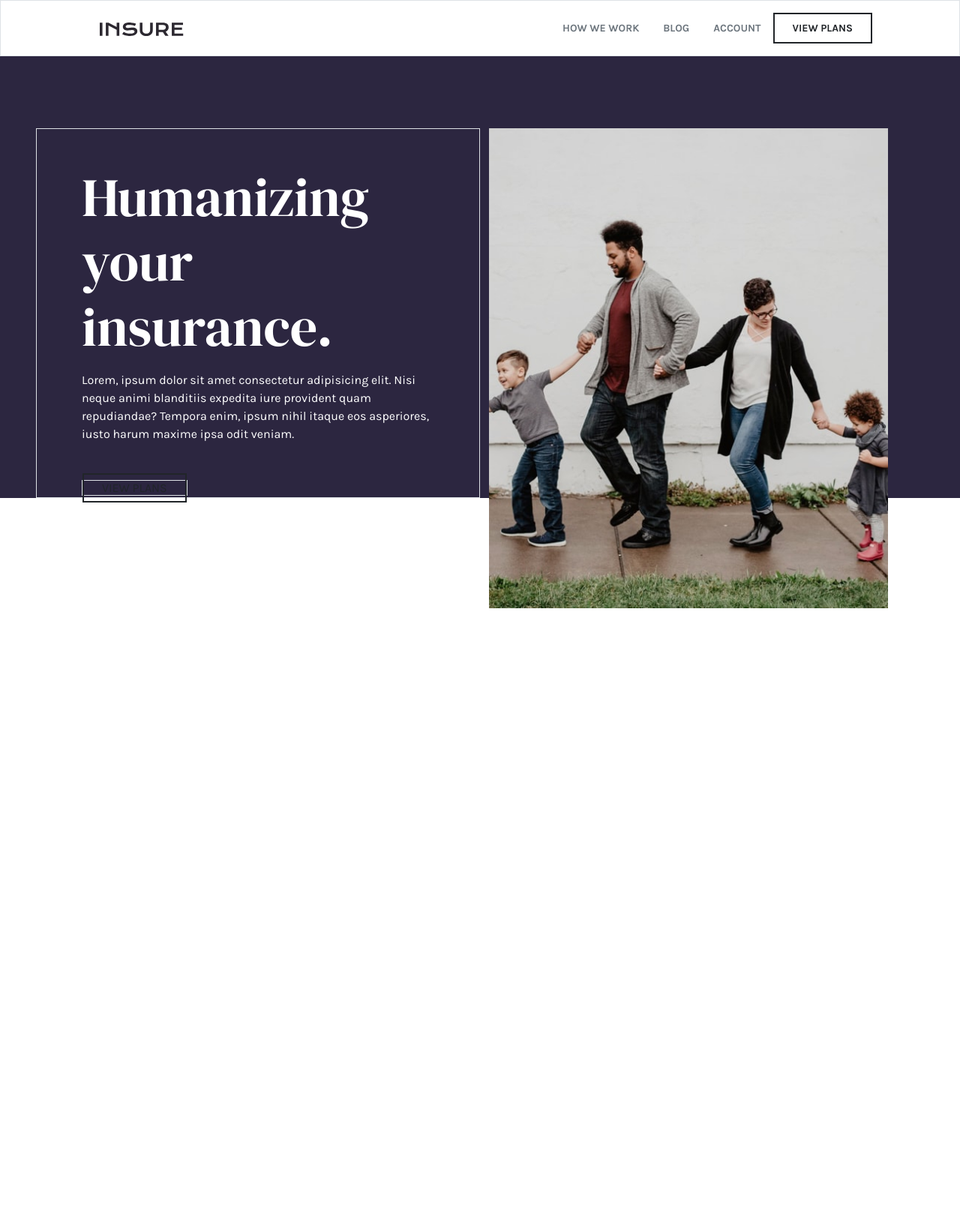
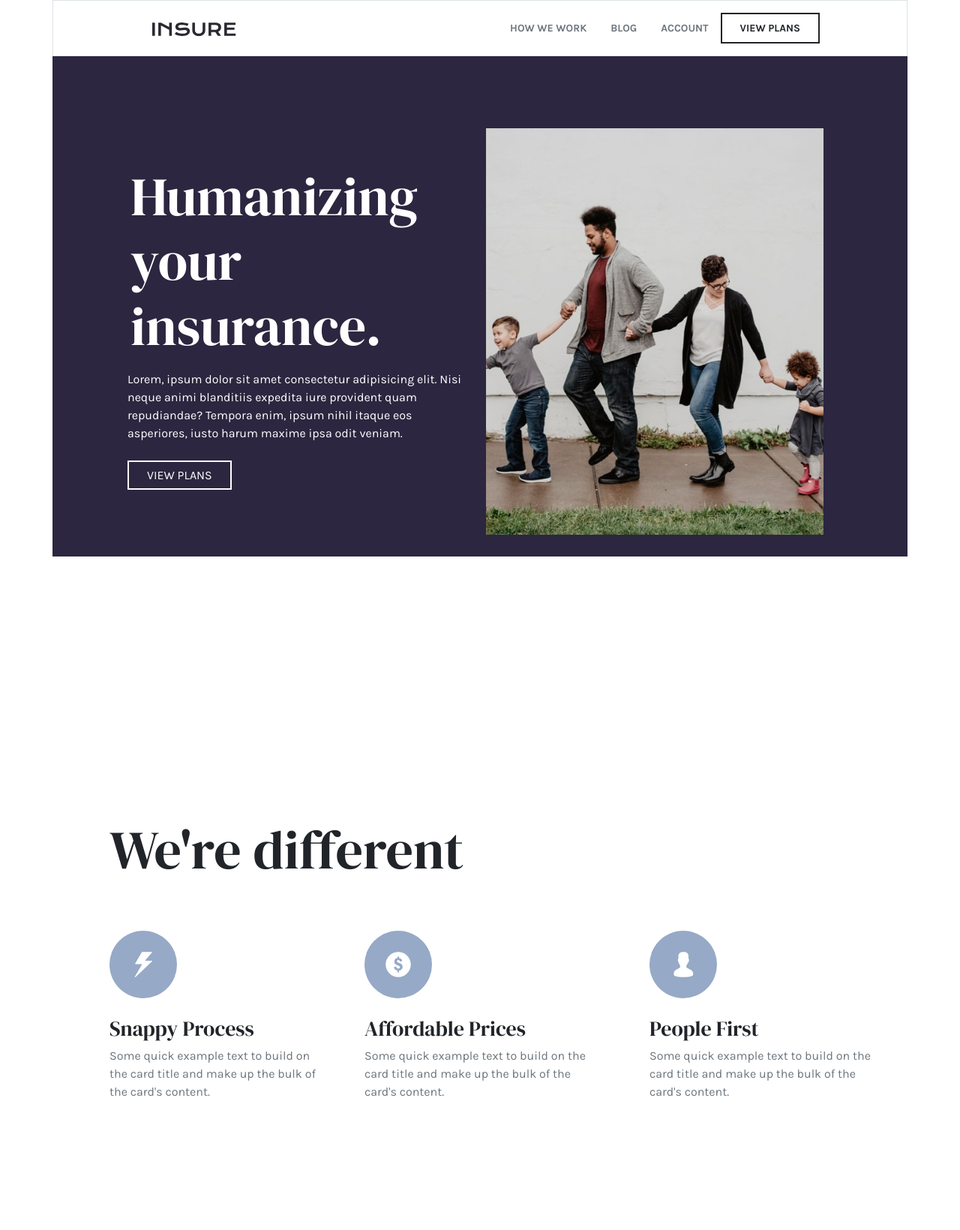
Before and after one commit to HenryArtR/Bootstrap-Ex2, a website: page index.html in a window 1280 px wide. Shown: the top 1640 px of the page at 75% size. Before the commit the page ends 811 px from the top, so only its background shows below. Drawn offline with Linux system fonts and the light colour scheme.

Commit message:
body y cards finalizados

```diff
--- a/index.html
+++ b/index.html
@@ -15,7 +15,8 @@
 </head>
 
 <body>
-  <div class="container mw-100">
+  <!-- Nav -->
+  <div class="container">
     <div class="row">
       <div class="col-12 border py-3">
         <div class="row px-5">
@@ -46,26 +47,28 @@
         </div>
       </div>
     </div>
-
-
-    <div class="row pt-5 px-5 bg-primary">
-      <div class="col-12 pt-5">
-        <div class="row">
-          <div class="col-6 border">
-            <div class="m-5 text-secondary">
-              <h1 class="display-2 mt-5">Humanizing your insurance.</h1>
-              <p class="mt-3">
+    <!-- Header -->
+    <div class="row p-5 bg-primary ">
+      <div class="col-12 p-5 d-flex justify-content-center">
+        <div class="row position-relative">
+          <div class="col-12 col-lg-6">
+            <div class="text-secondary">
+              <h1 class="display-2 mt-5 ms-2">Humanizing your insurance.</h1>
+              <p class="mt-3 ms-1">
                 Lorem, ipsum dolor sit amet consectetur adipisicing elit. Nisi neque animi blanditiis expedita iure
-                provident quam repudiandae? Tempora enim, ipsum nihil itaque eos asperiores, iusto harum maxime ipsa odit
+                provident quam repudiandae? Tempora enim, ipsum nihil itaque eos asperiores, iusto harum maxime ipsa
+                odit
                 veniam.
               </p>
             </div>
-            <span class="ms-5 border">
-              <a class="border border-2 border-dark text-dark px-4 py-2 text-decoration-none" href="#">VIEW PLANS</a>
-            </span>
           </div>
-          <div class="col-6 position-relative">
-            <div class="me-5 position-absolute">
+          <span class="mt-3 ms-1">
+            <a class="border border-2 border-secondary text-secondary px-4 py-2 text-decoration-none" href="#">VIEW
+              PLANS</a>
+          </span>
+
+          <div class="col-12 col-lg-6 position-absolute top-0 end-0 ps-4 me-3">
+            <div>
               <img src="images/image-intro-desktop.jpg" class="w-100" alt="">
             </div>
           </div>
@@ -73,6 +76,54 @@
       </div>
     </div>
   </div>
+  <div class="container">
+    <div class="row">
+      <div class="col-12 body-h"></div>
+      <div class="col-12">
+        <h1 class="display-2 m-5 ps-3">We're different</h1>
+      </div>
+      <div class="col-4">
+        <div class="card-body ms-5">
+          <img src="images/icon-snappy-process.svg" class="img-w mb-4" alt="...">
+          <h1 class="h3">Snappy Process</h1>
+          <p class="text-muted">Some quick example text to build on the card title and make up the bulk of the card's
+            content.</p>
+        </div>
+      </div>
+      <div class="col-4">
+        <div class="card-body ms-2">
+          <img src="images/icon-affordable-prices.svg" class="img-w mb-4" alt="...">
+          <h1 class="h3">Affordable Prices</h1>
+          <p class="text-muted">Some quick example text to build on the card title and make up the bulk of the card's
+            content.</p>
+        </div>
+      </div>
+      <div class="col-4">
+        <div class="card-body ms-2">
+          <img src="images/icon-people-first.svg" class="img-w mb-4" alt="...">
+          <h1 class="h3">People First</h1>
+          <p class="text-muted">Some quick example text to build on the card title and make up the bulk of the card's
+            content.</p>
+        </div>
+      </div>
+    </div>
+    <div class="col-12 body-h-1"></div>
+    <div class="row bg-primary m-5">
+      <div class="col-7 border text-secondary">
+        <div>
+          <h1 class="display-4 m-5 ps-4">Find out more <br> about how we work</h1>
+        </div>
+      </div>
+      <div class="col-5 border d-flex align-items-center justify-content-end">
+        <span class="me-5">
+          <a class="border border-2 border-secondary text-secondary px-4 py-2 text-decoration-none" href="#">HOW WE WORK</a>
+        </span>
+      </div>
+    </div>
+  </div>
+  <div class="col-12 body-h-1"></div>
+  <!-- footer -->
+  <div class="container"></div>
 </body>
 
 </html>
--- a/sass/styles.scss
+++ b/sass/styles.scss
@@ -11,11 +11,18 @@ $success:       #fafafa;
 h1{
     font-family: $font-family-monospace;
 }
-.nav-height{
-    height: 60px;
+.body-h{
+    height: 300px;
+}
+.body-h-1{
+    height: 130px;
+}
+.img-w{
+    width: 90px
 }
 
 
 
 
+
 @import "../node_modules/bootstrap/scss/bootstrap";
```
Also changed, not shown: css/styles.css, 1 other file.
